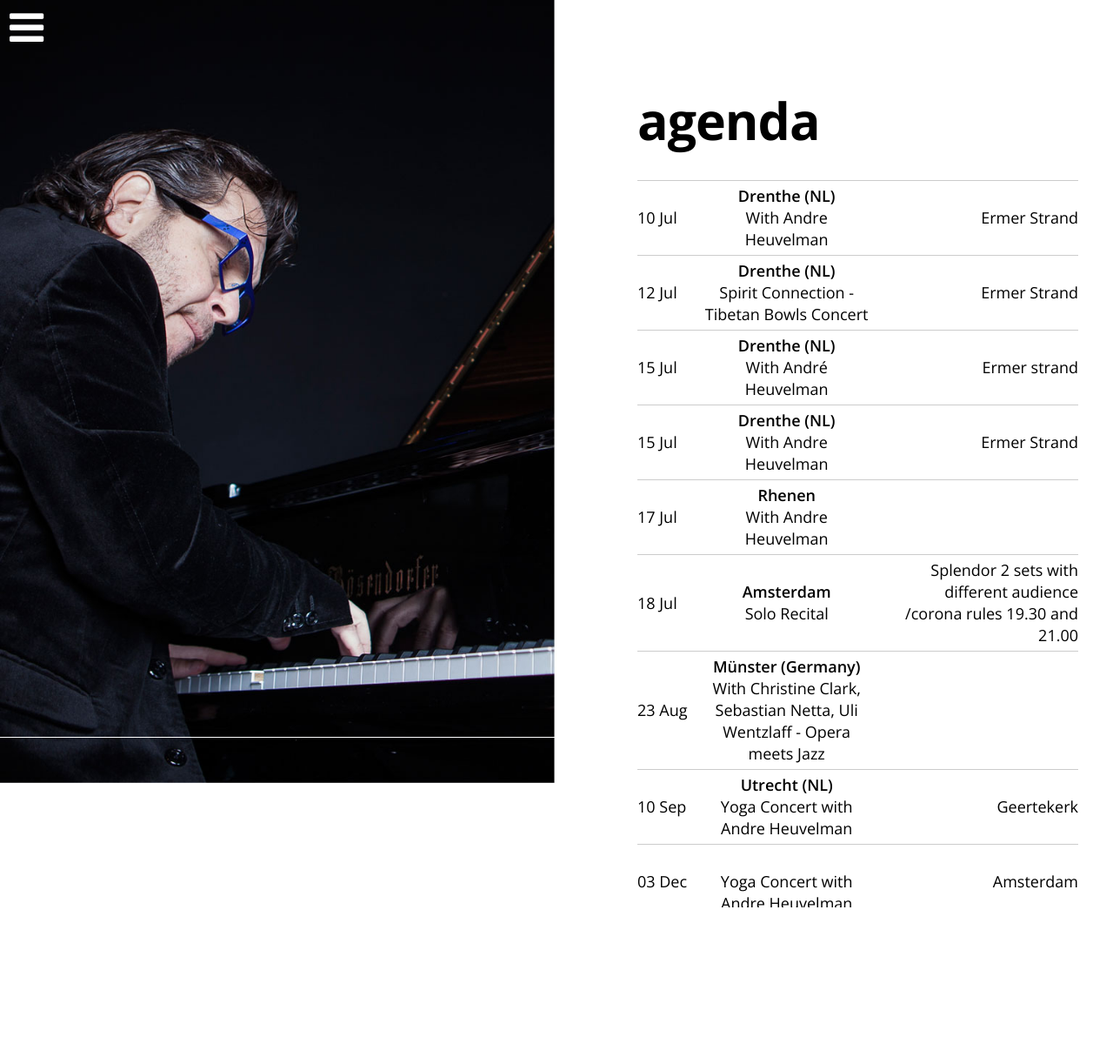
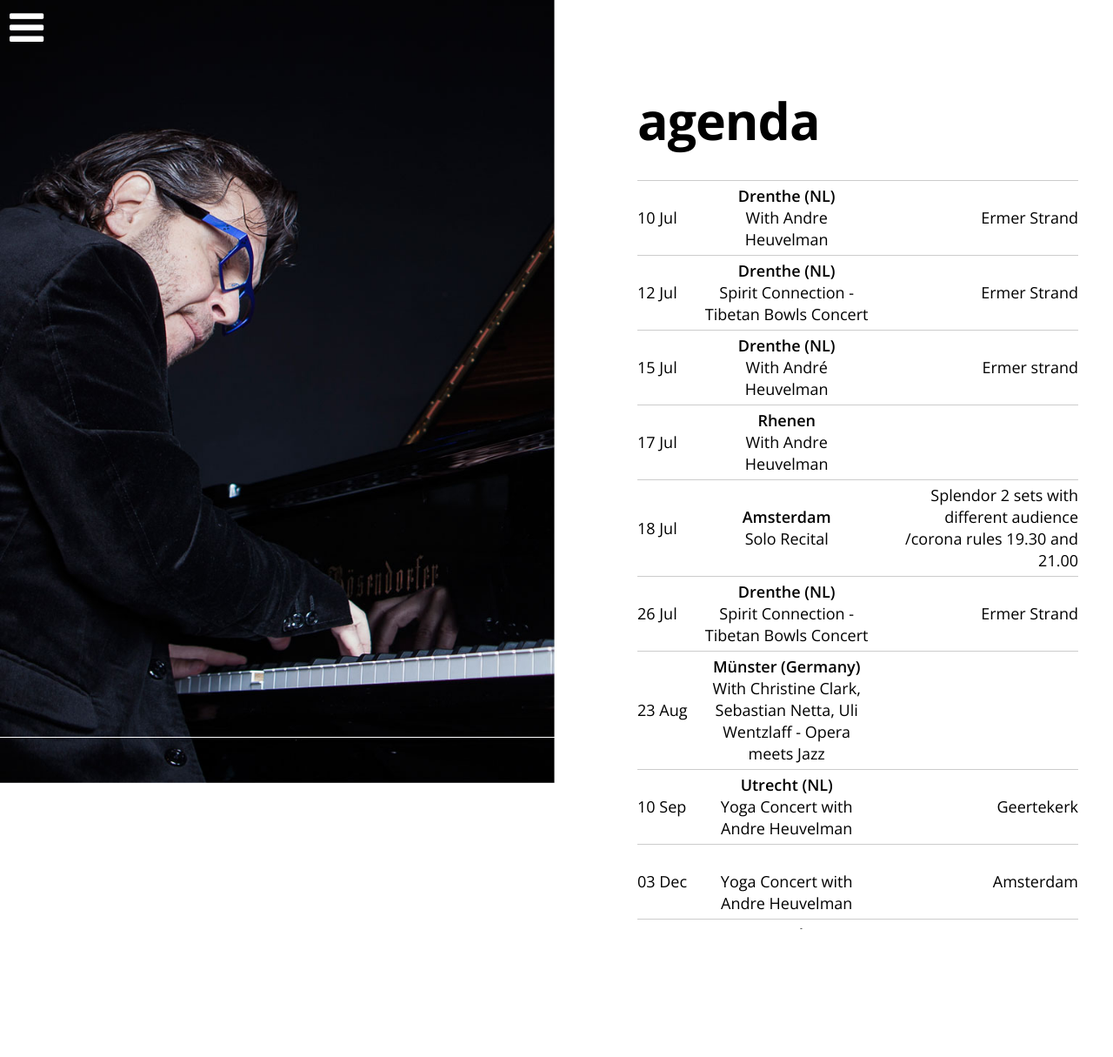
Before and after one commit to mikedelferro/website, a Jekyll site: the page built from agenda.html, in a window 1280 px wide. Shown: the whole page at 87% size. Built offline with Jekyll 4.4.1, drawn with Linux system fonts in a browser that asks for light colours; nearby versions of some CDN libraries; before the commit the page ends 1190 px from its top, so only the background shows below that.

Commit message:
Updated '_data/gigs.yml' via CloudCannon

```diff
--- a/_data/gigs.yml
+++ b/_data/gigs.yml
@@ -29,8 +29,8 @@ items:
     location: Ermer Strand
     venue: Drenthe (NL)
     url: 'https://www.wij-zijn-tijdloos.nl/'
-  - title: With Andre Heuvelman
-    date: 2020-07-15 20:00:00
+  - title: Spirit Connection -Tibetan Bowls Concert
+    date: 2020-07-26 20:00:00
     location: Ermer Strand
     venue: Drenthe (NL)
     url: 'https://www.wij-zijn-tijdloos.nl/'
```
